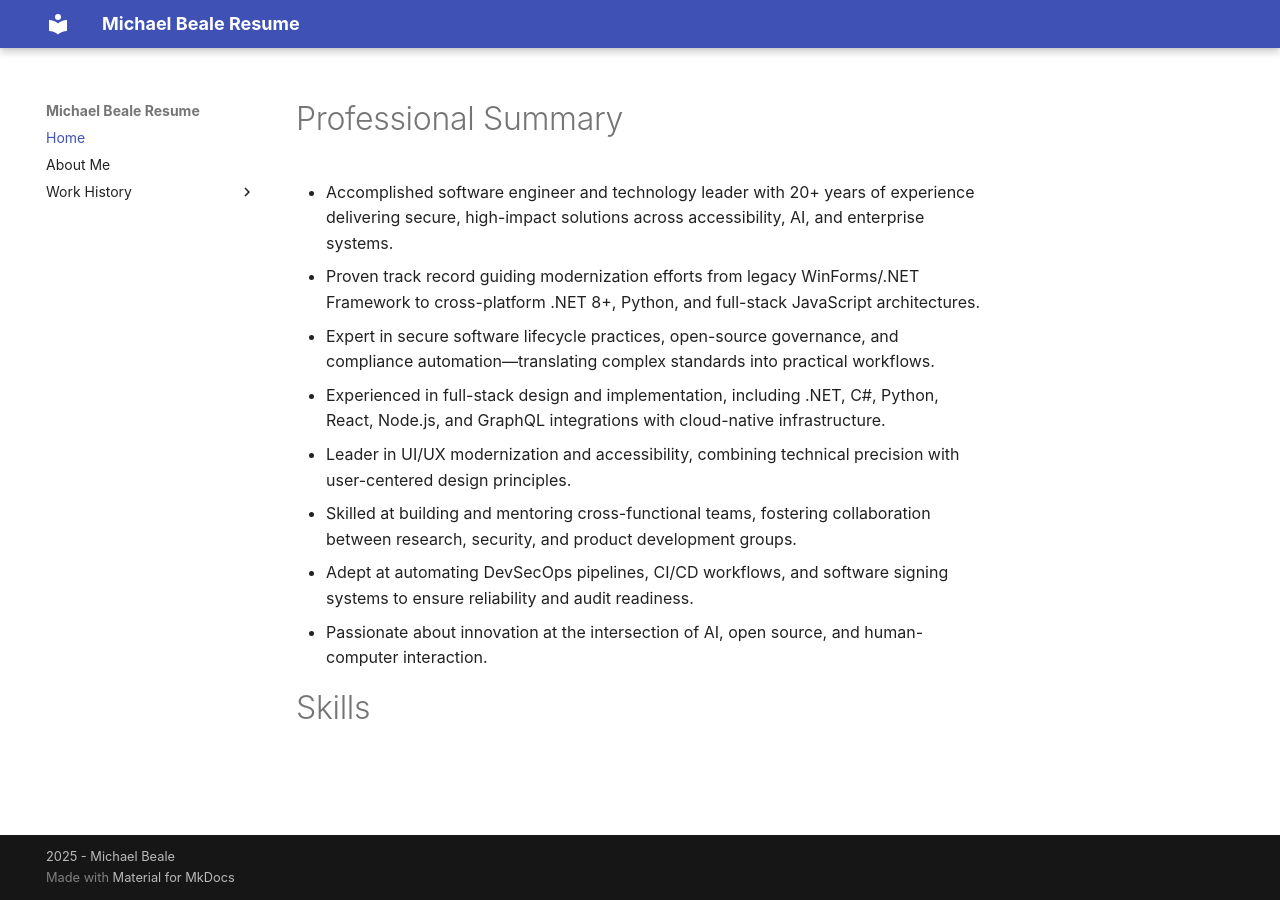
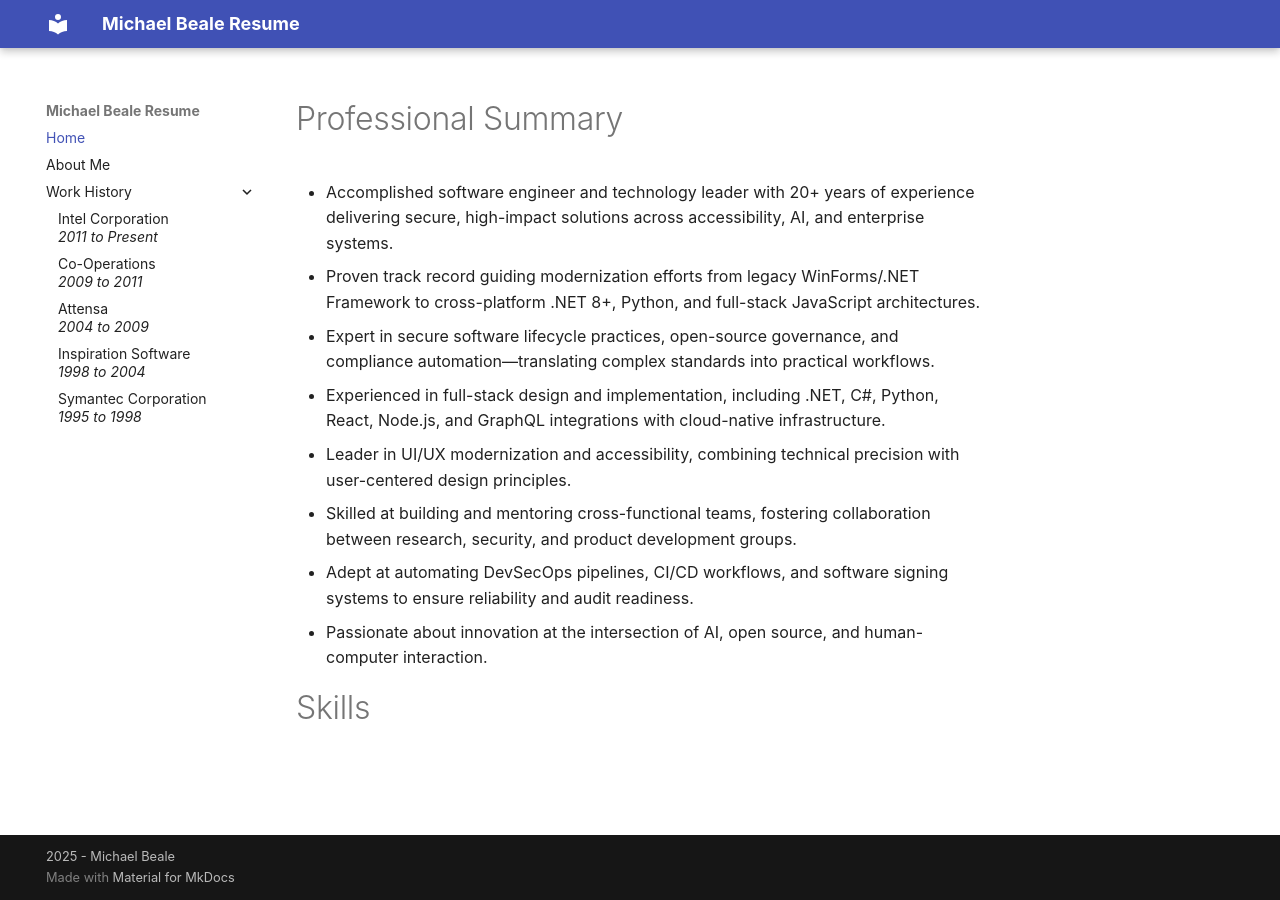
Before and after one commit to applesauce49/resume, an MkDocs documentation site: the page built from docs/index.md, in a window 1280 px wide. Built offline with MkDocs 1.6.1 and Material for MkDocs 9.7.7, drawn with Linux system fonts in a browser that asks for light colours.

Commit message:
Enhance navigation structure and add employment dates in Work History section

```diff
--- a/mkdocs.yml
+++ b/mkdocs.yml
@@ -3,6 +3,11 @@
 theme:
   name: material
   font: false
+
+  features:
+    - navigation.expand
+  navigation:
+    expand: 2
 
   palette:
     - scheme: default
@@ -18,11 +23,11 @@
   - Home: 'index.md'
   - About Me: 'about.md'
   - Work History:
-      - Intel Corporation: 'workhistory/Intel Corporation.md'
-      - Co-Operations: 'workhistory/co-operations/co-operations.md'
-      - Attensa: 'workhistory/attensa/attensa.md'
-      - Inspiration Software: 'workhistory/inspiration/inspiration.md'
-      - Symantec Corporation: 'workhistory/symantec/symantec.md'
+      - Intel Corporation<br><em>2011 to Present</em>: 'workhistory/Intel Corporation.md'
+      - Co-Operations<br><em>2009 to 2011</em>: 'workhistory/co-operations/co-operations.md'
+      - Attensa<br><em>2004 to 2009</em>: 'workhistory/attensa/attensa.md'
+      - Inspiration Software<br><em>1998 to 2004</em>: 'workhistory/inspiration/inspiration.md'
+      - Symantec Corporation<br><em>1995 to 1998</em>: 'workhistory/symantec/symantec.md'
 # docs_dir: docs
 # site_dir: site
 # nav:
```
